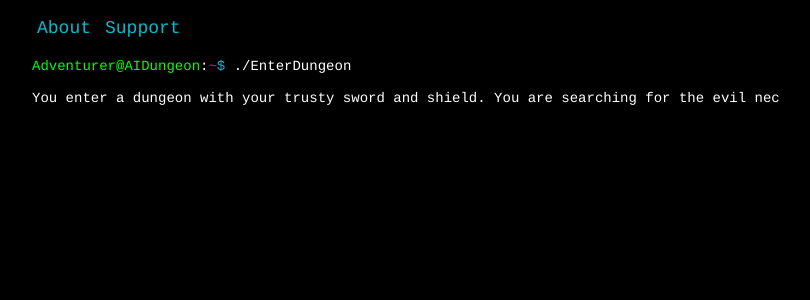
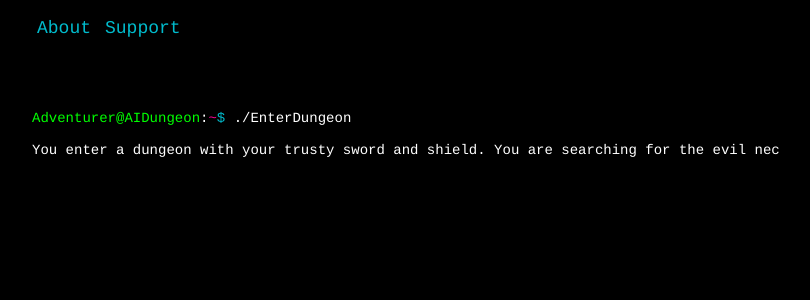
Before and after one commit to latitudegames/AIDungeon, a Flask app: template templates/index.html in a window 1280 px wide. Shown: the top 300 px of the page, without its empty margins (208-1018 px from the left). Run offline with Flask 2, Linux system fonts and the light colour scheme; the template is opened without the code that fills it, so the values that code supplies are empty; parts of the project's set-up code (start-up, migrations or seed data) failed here and were passed over; some libraries are stand-ins or nearby versions.

Commit message:
some changes

```diff
--- a/static/style.css
+++ b/static/style.css
@@ -9,7 +9,7 @@ body {
 	width:80%;
 	margin-left:auto;
 	margin-right:auto;
-	margin-top:10px;
+	margin-top:calc(30px + 4.0vh);;
 	font-size:14px;
 	background-color: #000;
 }
```
Also changed, not shown: templates/about.html (+4 -5 lines), 1 other file.
